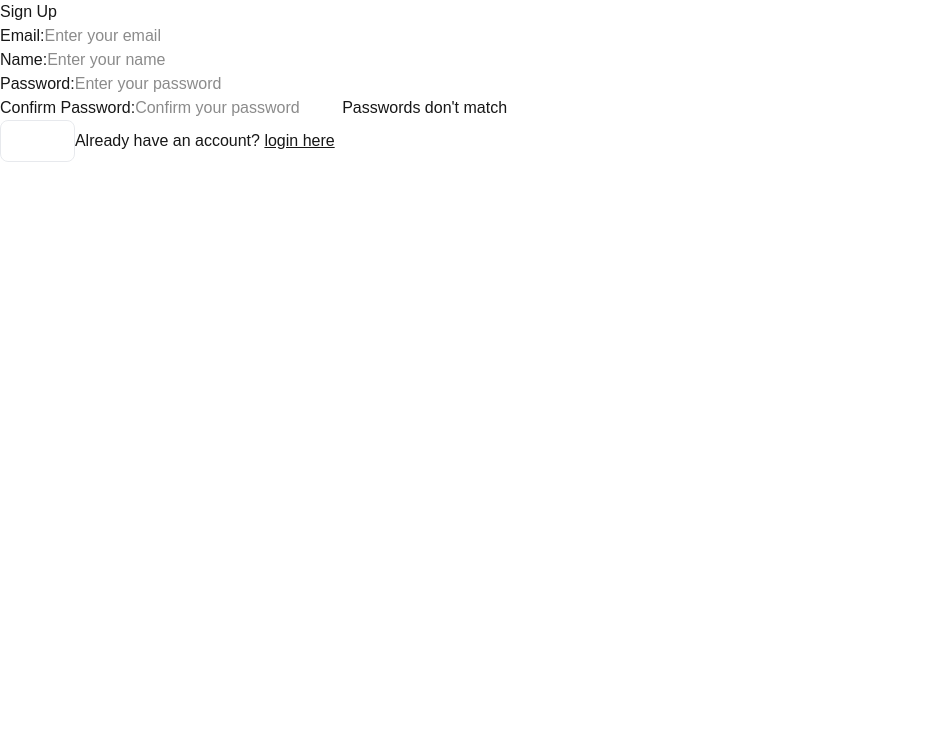
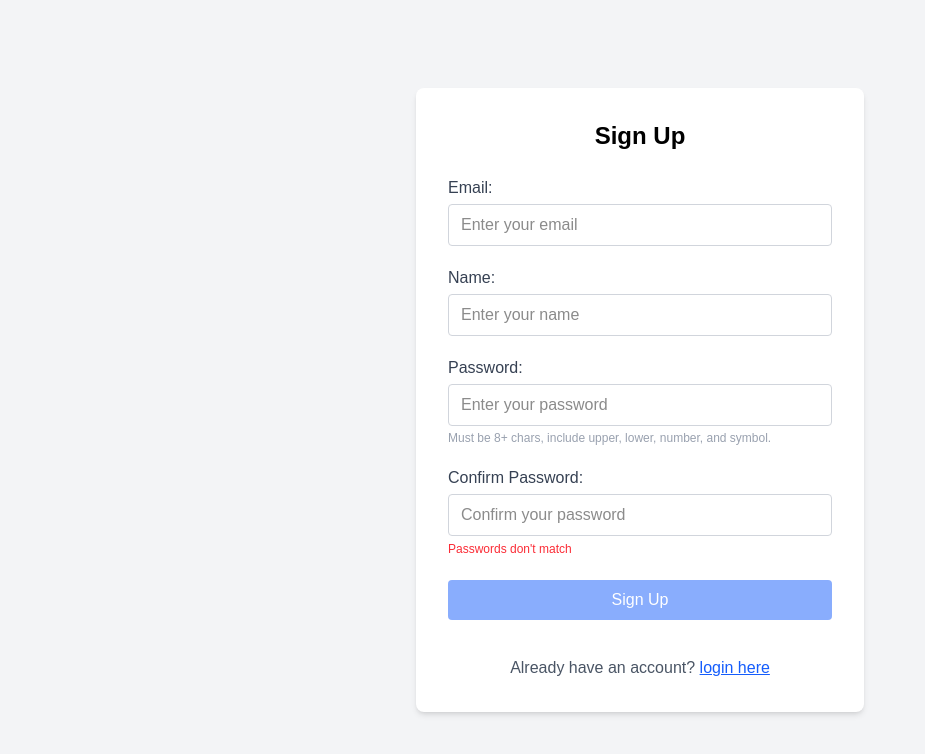
Before and after one commit to Pheonix2507/Freelancer-site, a Next.js app in the folder si-site/: page /signup in a window 1280 px wide. Shown: the top 754 px of the page, without its empty margins (0-925 px from the left). Built offline with nearby package versions, Linux system fonts and the light colour scheme.

Commit message:
refactor:Basic UI and interface changes

```diff
--- a/si-site/src/app/api/healthcheck/route.ts
+++ b/si-site/src/app/api/healthcheck/route.ts
@@ -1,6 +1,6 @@
-import { NextRequest, NextResponse } from "next/server";
+import { NextResponse } from "next/server";
 
-export function GET(request: NextRequest) {
+export function GET() {
     console.log("Health check request received");
     return NextResponse.json({ status: "ok" }, { status: 200 });
 };
--- a/si-site/src/app/login/page.tsx
+++ b/si-site/src/app/login/page.tsx
@@ -5,6 +5,10 @@ import Link from 'next/link';
 import { useRouter } from 'next/navigation';
 import React, { useEffect, useState } from 'react';
 import toast from 'react-hot-toast';
+
+export interface err {
+    message:string;
+};
 
 function Login() {
     const router = useRouter();
@@ -30,9 +34,10 @@ function Login() {
             console.log('Logged in successfully!', response.data);
             toast.success('Logged in successfully!');
             router.push("/home");
-        } catch (error: any) {
-            console.error('Login Failed!', error?.message);
-            toast.error(error?.message || 'Login failed!');
+        } catch (error: unknown) {
+            const errorMessage = (error as { message?: string })?.message;
+            console.error('Login Failed!', errorMessage);
+            toast.error(errorMessage || 'Login failed!');
         } finally {
             setLoading(false);
         }
@@ -66,7 +71,7 @@ function Login() {
                 >
                     Login
                 </button>
-                <span>Don't have an account? <Link href="/signup" className='underline'>signup here</Link></span>
+                <span>Don&apos;t have an account? <Link href="/signup" className='underline'>signup here</Link></span>
             </form>
         </div>
     )
--- a/si-site/src/app/page.tsx
+++ b/si-site/src/app/page.tsx
@@ -1,103 +1,17 @@
-import Image from "next/image";
+"use client";
+import { useRouter } from "next/navigation";
+// import Image from "next/image";
 
 export default function Home() {
+      const router = useRouter();
   return (
-    <div className="font-sans grid grid-rows-[20px_1fr_20px] items-center justify-items-center min-h-screen p-8 pb-20 gap-16 sm:p-20">
-      <main className="flex flex-col gap-[32px] row-start-2 items-center sm:items-start">
-        <Image
-          className="dark:invert"
-          src="/next.svg"
-          alt="Next.js logo"
-          width={180}
-          height={38}
-          priority
-        />
-        <ol className="font-mono list-inside list-decimal text-sm/6 text-center sm:text-left">
-          <li className="mb-2 tracking-[-.01em]">
-            Get started by editing{" "}
-            <code className="bg-black/[.05] dark:bg-white/[.06] font-mono font-semibold px-1 py-0.5 rounded">
-              src/app/page.tsx
-            </code>
-            .
-          </li>
-          <li className="tracking-[-.01em]">
-            Save and see your changes instantly.
-          </li>
-        </ol>
-
-        <div className="flex gap-4 items-center flex-col sm:flex-row">
-          <a
-            className="rounded-full border border-solid border-transparent transition-colors flex items-center justify-center bg-foreground text-background gap-2 hover:bg-[#383838] dark:hover:bg-[#ccc] font-medium text-sm sm:text-base h-10 sm:h-12 px-4 sm:px-5 sm:w-auto"
-            href="https://vercel.com/new?utm_source=create-next-app&utm_medium=appdir-template-tw&utm_campaign=create-next-app"
-            target="_blank"
-            rel="noopener noreferrer"
-          >
-            <Image
-              className="dark:invert"
-              src="/vercel.svg"
-              alt="Vercel logomark"
-              width={20}
-              height={20}
-            />
-            Deploy now
-          </a>
-          <a
-            className="rounded-full border border-solid border-black/[.08] dark:border-white/[.145] transition-colors flex items-center justify-center hover:bg-[#f2f2f2] dark:hover:bg-[#1a1a1a] hover:border-transparent font-medium text-sm sm:text-base h-10 sm:h-12 px-4 sm:px-5 w-full sm:w-auto md:w-[158px]"
-            href="https://nextjs.org/docs?utm_source=create-next-app&utm_medium=appdir-template-tw&utm_campaign=create-next-app"
-            target="_blank"
-            rel="noopener noreferrer"
-          >
-            Read our docs
-          </a>
-        </div>
-      </main>
-      <footer className="row-start-3 flex gap-[24px] flex-wrap items-center justify-center">
-        <a
-          className="flex items-center gap-2 hover:underline hover:underline-offset-4"
-          href="https://nextjs.org/learn?utm_source=create-next-app&utm_medium=appdir-template-tw&utm_campaign=create-next-app"
-          target="_blank"
-          rel="noopener noreferrer"
-        >
-          <Image
-            aria-hidden
-            src="/file.svg"
-            alt="File icon"
-            width={16}
-            height={16}
-          />
-          Learn
-        </a>
-        <a
-          className="flex items-center gap-2 hover:underline hover:underline-offset-4"
-          href="https://vercel.com/templates?framework=next.js&utm_source=create-next-app&utm_medium=appdir-template-tw&utm_campaign=create-next-app"
-          target="_blank"
-          rel="noopener noreferrer"
-        >
-          <Image
-            aria-hidden
-            src="/window.svg"
-            alt="Window icon"
-            width={16}
-            height={16}
-          />
-          Examples
-        </a>
-        <a
-          className="flex items-center gap-2 hover:underline hover:underline-offset-4"
-          href="https://nextjs.org?utm_source=create-next-app&utm_medium=appdir-template-tw&utm_campaign=create-next-app"
-          target="_blank"
-          rel="noopener noreferrer"
-        >
-          <Image
-            aria-hidden
-            src="/globe.svg"
-            alt="Globe icon"
-            width={16}
-            height={16}
-          />
-          Go to nextjs.org →
-        </a>
-      </footer>
+    <div className="flex items-center justify-center min-h-screen">
+      <button
+        className="px-6 py-3 bg-blue-600 text-white rounded hover:bg-blue-700 transition cursor-pointer"
+        onClick={() => router.push('/signup')}
+      >
+        Go to Signup
+      </button>
     </div>
   );
 }
--- a/si-site/src/app/signup/page.tsx
+++ b/si-site/src/app/signup/page.tsx
@@ -46,69 +46,89 @@ function SignUp() {
             console.log("Signed Up successfully!", response.data);
             toast.success("Signed Up successfully!");
             router.push("/login");
-        } catch (error: any) {
-            console.error("Sign Up Failed!", error?.message);
-            toast.error(error?.message || "Sign Up failed!");
+        } catch (error: unknown) {
+          const errorMessage = (error as { message?: string })?.message;
+            console.error('Login Failed!', errorMessage);
+            toast.error(errorMessage || 'Login failed!');
         } finally {
             setLoading(false);
         }
     };
 
     return (
+        <div className="flex min-h-screen items-center justify-center bg-gray-100">
+            <div className="w-full max-w-md bg-white p-8 rounded-lg shadow-md">
+            <h1 className="text-2xl font-bold mb-6 text-center text-black">
+                {loading ? "Signing Up..." : "Sign Up"}
+            </h1>
+            <form onSubmit={handleSubmit} className="space-y-5">
                 <div>
-            <h1>{ loading ? "Signing Up..." : "Sign Up" }</h1>
-            <form>
-                <div>
-                    <label>Email:</label>
+                <label className="block text-gray-700 mb-1">Email:</label>
                 <input
                     type="email"
                     value={email}
                     onChange={(e) => setEmail(e.target.value)}
-                        placeholder='Enter your email'
+                    placeholder="Enter your email"
                     required
+                    className="w-full px-3 py-2 border border-gray-300 rounded focus:outline-none focus:border-blue-500"
                 />
                 </div>
                 <div>
-                    <label>Name:</label>
+                <label className="block text-gray-700 mb-1">Name:</label>
                 <input
                     type="text"
                     value={name}
                     onChange={(e) => setName(e.target.value)}
-                        placeholder='Enter your name'
+                    placeholder="Enter your name"
                     required
+                    className="w-full px-3 py-2 border border-gray-300 rounded focus:outline-none focus:border-blue-500"
                 />
                 </div>
                 <div>
-                    <label>Password:</label>
+                <label className="block text-gray-700 mb-1">Password:</label>
                 <input
                     type="password"
                     value={password}
                     onChange={(e) => setPassword(e.target.value)}
-                        placeholder='Enter your password'
+                    placeholder="Enter your password"
                     required
+                    className="w-full px-3 py-2 border border-gray-300 rounded focus:outline-none focus:border-blue-500"
                 />
+                <p className="text-xs text-gray-400 mt-1">
+                    Must be 8+ chars, include upper, lower, number, and symbol.
+                </p>
                 </div>
                 <div>
-                    <label>Confirm Password:</label>
+                <label className="block text-gray-700 mb-1">Confirm Password:</label>
                 <input
                     type="password"
                     value={confirmPassword}
                     onChange={(e) => setConfirmPassword(e.target.value)}
-                        placeholder='Confirm your password'
+                    placeholder="Confirm your password"
                     required
+                    className="w-full px-3 py-2 border border-gray-300 rounded focus:outline-none focus:border-blue-500"
                 />
-                    <span>{notMatching ? "Passwords don't match" : ""}</span>
+                {notMatching && (
+                    <span className="text-xs text-red-500">Passwords don&apos;t match</span>
+                )}
                 </div>
                 <button
                 type="submit"
-                    className="p-2 border border-gray-300 rounded-lg mb-4 focus:outline-none focus:border-gray-600 hover:bg-gray-200 hover:text-black transition-colors duration-200 cursor-pointer disabled:opacity-50 disabled:cursor-not-allowed disabled:bg-transparent disabled:text-white"
-                    onClick={handleSubmit}
+                className="w-full py-2 bg-blue-600 text-white rounded hover:bg-blue-700 transition-colors duration-200 disabled:opacity-50 disabled:cursor-not-allowed"
                 disabled={buttonDisabled}
                 >
                 Sign Up
                 </button>
-                <span>Already have an account? <Link href="/login" className='underline'>login here</Link></span>
+                <div className="text-center mt-4">
+                <span className="text-gray-600">
+                    Already have an account?{" "}
+                    <Link href="/login" className="text-blue-600 underline">
+                    login here
+                    </Link>
+                </span>
+                </div>
             </form>
+            </div>
         </div>
     )
 }
```
Lines whose indentation alone changed are shown as unchanged.
